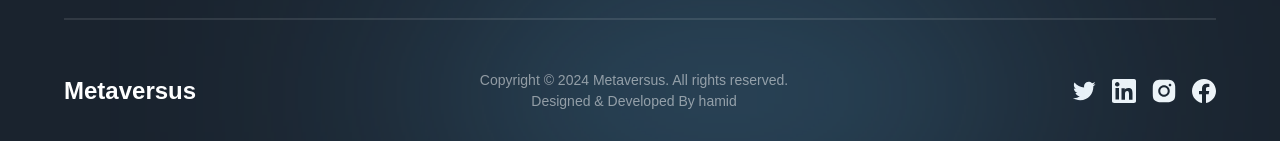
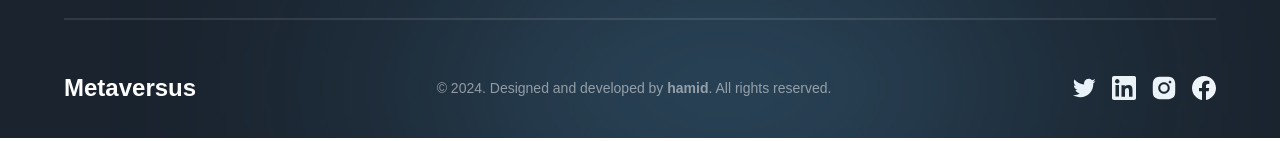
Before and after one commit to abdulhai-rawan/next-metaverse, a Next.js app: page / in a window 1280 px wide. Shown: the part 6721-6862 px from the top of the page. Built offline with nearby package versions, Linux system fonts and the light colour scheme; a web font is replaced by a local one.

Commit message:
Update footer.tsx

```diff
--- a/components/layout/footer.tsx
+++ b/components/layout/footer.tsx
@@ -39,8 +39,15 @@ const Footer = () => (
         <div className="flex items-center justify-between flex-wrap gap-4">
           <h4 className="font-extrabold text-[24px] text-white">Metaversus</h4>
           <p className="font-normal text-[14px] text-white opacity-50 text-center">
-            Copyright &copy; 2024 Metaversus. All rights reserved.
-            <br /> Designed & Developed By hamid
+            © {new Date().getFullYear()}. Designed and developed by{" "}
+            <a
+              href="#"
+              className="font-bold"
+              target="_blank"
+            >
+              hamid
+            </a>
+            . All rights reserved.
           </p>
           <div className="flex gap-4">
             {socials.map((social, index) => (
```
